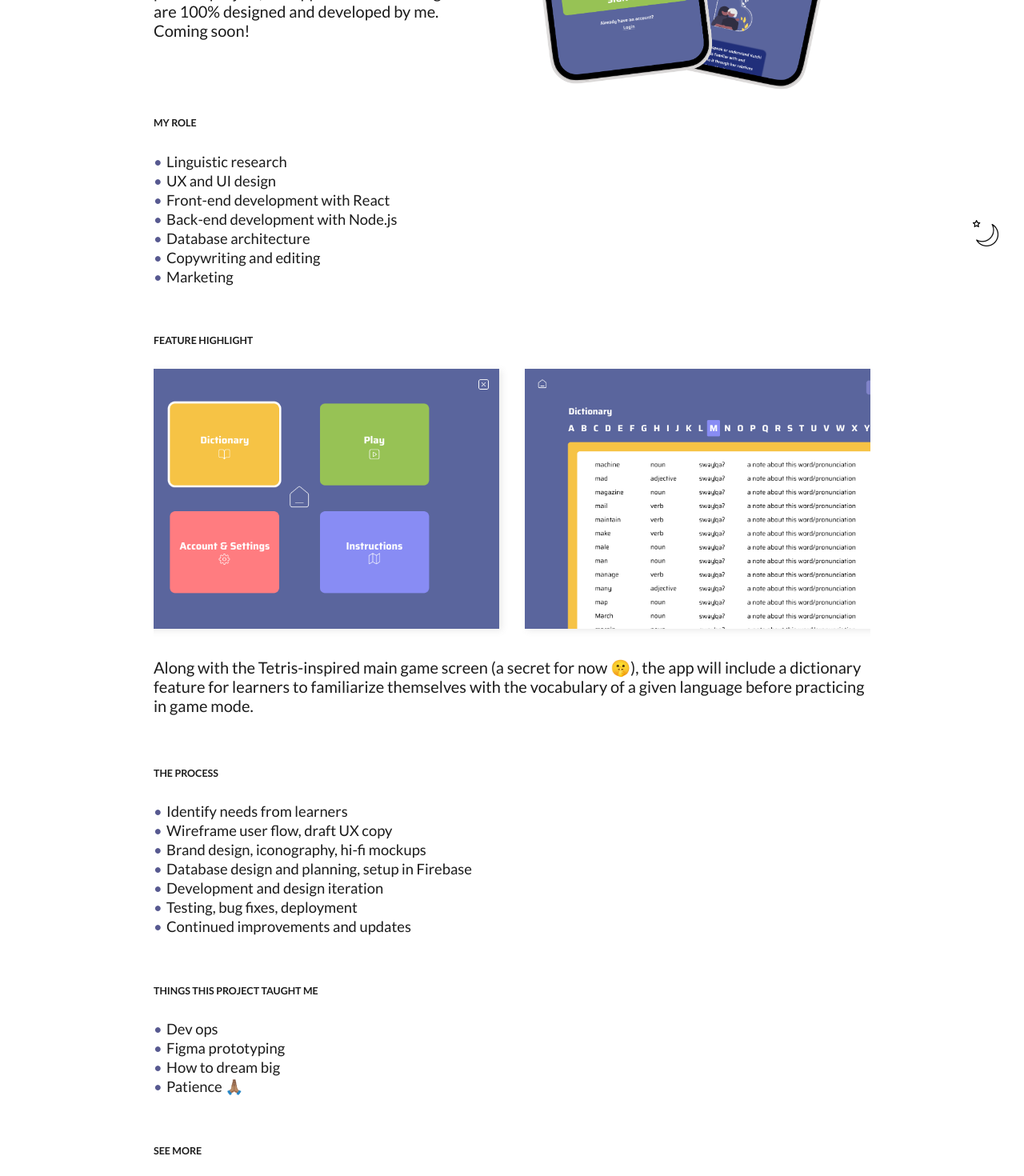
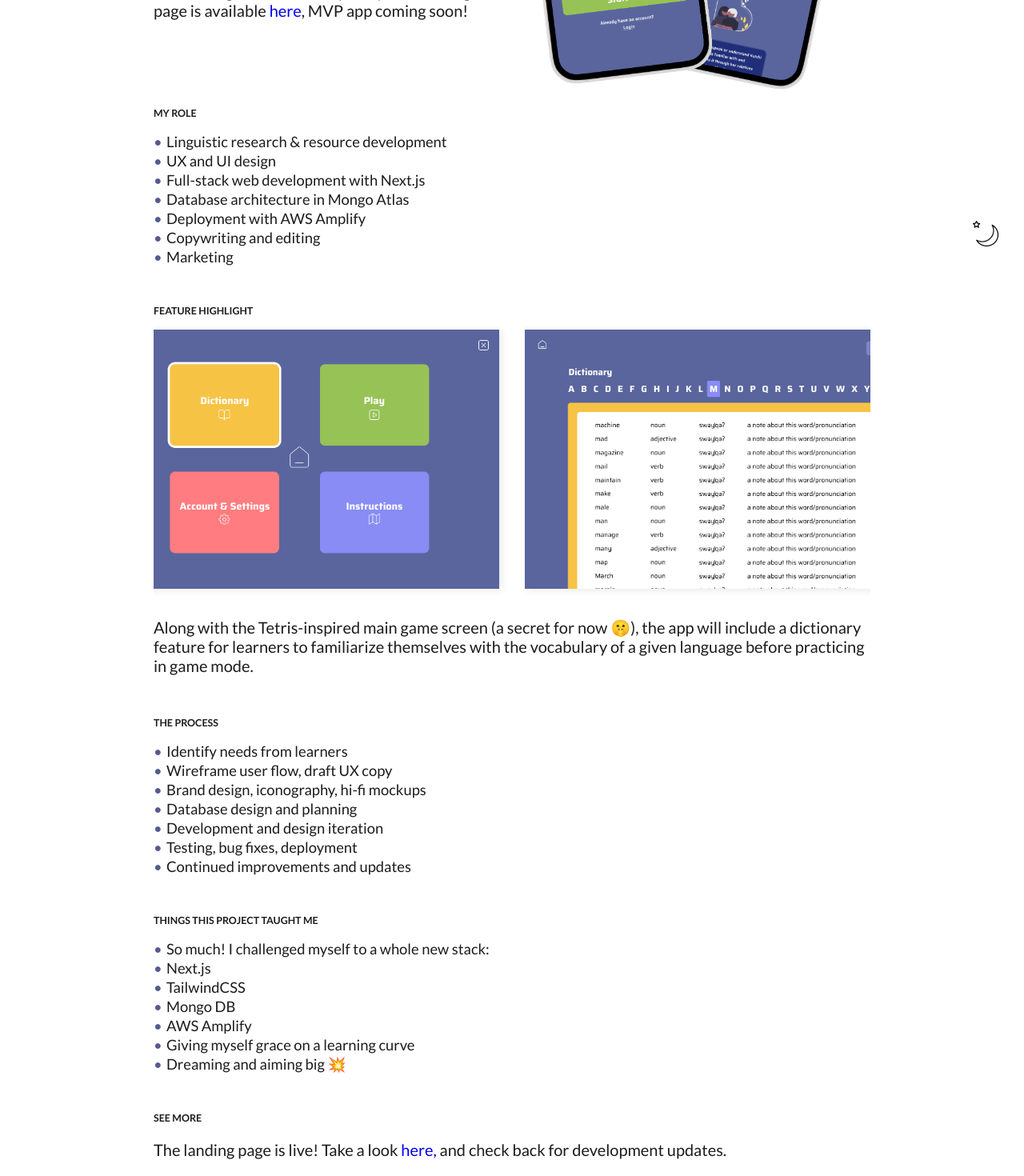
Before and after one commit to surayaclemens/portfolio, a React (Create React App) app: page /morphology in a window 1280 px wide. Shown: the part 460-1930 px from the top of the page at 80% size. Built offline with nearby package versions, Linux system fonts and the light colour scheme.

Commit message:
cleanup files, updated work and morphology pages for new site

```diff
--- a/src/App.js
+++ b/src/App.js
@@ -1,6 +1,5 @@
 import './App.scss';
 import { BrowserRouter, Switch, Route, Redirect } from 'react-router-dom';
-import { Component } from 'react';
 import HomePage from "./Pages/HomePage/HomePage";
 import MorphologyPage from "./Pages/MorphologyPage/MorphologyPage";
 import MyWorkPage from './Pages/MyWorkPage/MyWorkPage';
@@ -9,7 +8,7 @@ import ContactPage from './Pages/ContactPage/ContactPage';
 import OddRealmPage from './Pages/OddRealmPage/OddRealmPage';
 import CedulifyPage from './Pages/CedulifyPage/CedulifyPage';
 import AlatuliePage from './Pages/AlatuliePage/AlatuliePage';
-import { useState, useEffect } from 'react';
+import { useState } from 'react';
 import sunIcon from './Assets/sun-icon.png';
 import moonIcon from './Assets/moon-icon.png';
 import Footer from './Components/Footer/Footer';
--- a/src/Components/ProjectTemplate/ProjectTemplate.scss
+++ b/src/Components/ProjectTemplate/ProjectTemplate.scss
@@ -40,6 +40,7 @@
     &__subtitle{
         text-transform: uppercase;
         font-weight: 700;
+        margin: 0;
     }
     &__details{
         line-height: 1.5rem;
--- a/src/Pages/AlatuliePage/AlatuliePage.js
+++ b/src/Pages/AlatuliePage/AlatuliePage.js
@@ -4,10 +4,8 @@ import alatulieHero from '../../Assets/project-shots/alatulie/alatulie-hero.png'
 import alatulieFeature1 from '../../Assets/project-shots/alatulie/select.png';
 import alatulieFeature2 from '../../Assets/project-shots/alatulie/input.png';
 import alatulieFeature3 from '../../Assets/project-shots/alatulie/output.png';
-import alatulieFeature4 from '../../Assets/project-shots/alatulie/code.png';
 import alatulieMore1 from '../../Assets/project-shots/alatulie/more1.png';
 import alatulieMore2 from '../../Assets/project-shots/alatulie/more2.png';
-import alatulieMore3 from '../../Assets/project-shots/alatulie/more3.png';
 import alatulieMore4 from '../../Assets/project-shots/alatulie/more4.png';
 import alatulieMore5 from '../../Assets/project-shots/alatulie/more5.png';
 
--- a/src/Pages/ContactPage/ContactPage.js
+++ b/src/Pages/ContactPage/ContactPage.js
@@ -22,16 +22,16 @@ function ContactPage () {
             <span className='main__link main__link--blue' onClick={copyToClipboard}> surayaclemens@gmail.com</span>
           </p>
           <p className='main__text'>Or if you're more of a LinkedIn person, I'm at
-            <a href="https://www.linkedin.com/in/suraya-clemens/" target='_blank' className='main__link main__link--red'> linkedin/suraya-clemens
+            <a href="https://www.linkedin.com/in/suraya-clemens/" target='_blank' rel="noreferrer" className='main__link main__link--red'> linkedin/suraya-clemens
             </a>
           </p>
           <p className='main__text'>You can also check out my commits on
-            <a href="https://github.com/surayaclemens" target='_blank' className='main__link main__link--orange'> github/surayaclemens
+            <a href="https://github.com/surayaclemens" target='_blank' rel="noreferrer" className='main__link main__link--orange'> github/surayaclemens
             </a>
           </p>
           <p className='main__text'>Or get it all in a neat
             <span>
-              <a className='main__link main__link--indigo' href={resume} target="_blank" rel="noopener noreferrer"> resume </a>
+              <a className='main__link main__link--indigo' href={resume} target="_blank" rel="noreferrer"> resume </a>
             </span>
             package
           </p>
--- a/src/Pages/HomePage/HomePage.js
+++ b/src/Pages/HomePage/HomePage.js
@@ -1,8 +1,6 @@
 import './HomePage.scss';
 import { NavLink, useLocation } from 'react-router-dom';
 import { useState, useEffect} from 'react';
-import helloWorld from '../../Assets/hello_world_logo.svg';
-import Modal from '../../Components/Modal/Modal';
 
 function HomePage () {
 
--- a/src/Pages/MorphologyPage/MorphologyPage.js
+++ b/src/Pages/MorphologyPage/MorphologyPage.js
@@ -17,14 +17,14 @@ function MorphologyPage ({projectTitle}) {
       <ProjectTemplate
         projectTitle={<h1 className='morphology__title'>Morphology</h1>}
         projectImage={morphologyHero}
-        overviewDetails={<p className='section__details'>Morphology is an upcoming web app for learning heritage languages. My ultimate passion project, the app and its marketing site are 100% designed and developed by me. Coming soon!</p>}
+        overviewDetails={<p className='section__details'>Morphology is a gamified learning platform for heritage languages. My ultimate passion project, the app and its marketing site are 100% designed and developed by me. Landing page is available <a href='https://www.learnmorphology.ca/' target="_blank" rel="noreferrer">here</a>, MVP app coming soon!</p>}
         roleDetails={
           <ul className='section__list'>
-            <li className='section__list-item'>Linguistic research</li>
+            <li className='section__list-item'>Linguistic research & resource development</li>
             <li className='section__list-item'>UX and UI design</li>
-            <li className='section__list-item'>Front-end development with React</li>
-            <li className='section__list-item'>Back-end development with Node.js</li>
-            <li className='section__list-item'>Database architecture</li>
+            <li className='section__list-item'>Full-stack web development with Next.js</li>
+            <li className='section__list-item'>Database architecture in Mongo Atlas</li>
+            <li className='section__list-item'>Deployment with AWS Amplify</li>
             <li className='section__list-item'>Copywriting and editing</li>
             <li className='section__list-item'>Marketing</li>
           </ul>
@@ -43,7 +43,7 @@ function MorphologyPage ({projectTitle}) {
           <li className='section__list-item'>Identify needs from learners</li>
           <li className='section__list-item'>Wireframe user flow, draft UX copy</li>
           <li className='section__list-item'>Brand design, iconography, hi-fi mockups</li>
-          <li className='section__list-item'>Database design and planning, setup in Firebase</li>
+          <li className='section__list-item'>Database design and planning</li>
           <li className='section__list-item'>Development and design iteration</li>
           <li className='section__list-item'>Testing, bug fixes, deployment</li>
           <li className='section__list-item'>Continued improvements and updates</li>
@@ -51,13 +51,16 @@ function MorphologyPage ({projectTitle}) {
       }
       toolDetails={
       <ul className='section__list'>
-        <li className='section__list-item'>Dev ops</li>
-        <li className='section__list-item'>Figma prototyping</li>
-        <li className='section__list-item'>How to dream big</li>
-        <li className='section__list-item'>Patience 🙏🏽</li>
+        <li className='section__list-item'>So much! I challenged myself to a whole new stack:</li>
+        <li className='section__list-item'>Next.js</li>
+        <li className='section__list-item'>TailwindCSS</li>
+        <li className='section__list-item'>Mongo DB</li>
+        <li className='section__list-item'>AWS Amplify</li>
+        <li className='section__list-item'>Giving myself grace on a learning curve</li>
+        <li className='section__list-item'>Dreaming and aiming big 💥</li>
       </ul>}
         moreDetails={
-          <p className='section__details'>You can expect to read more about Morphology late 2023.</p>
+          <p className='section__details'>The landing page is live! Take a look <a href='https://www.learnmorphology.ca/' target='_blank' rel='noreferrer'>here,</a> and check back for development updates.</p>
         }
         moreImages={
           <div className='carousel'>
--- a/src/Pages/MyWorkPage/MyWorkPage.js
+++ b/src/Pages/MyWorkPage/MyWorkPage.js
@@ -19,6 +19,7 @@ function MyWorkPage () {
     oddrealm: false,
     alatulie: false,
     vanbros: false,
+    portfolio: false
   });
 
   const handleMouseOver = (linkKey) => {
@@ -41,21 +42,25 @@ function MyWorkPage () {
     return (
       <div className='work'>
         <main className='list'>
+          <NavLink onMouseEnter={() => handleMouseOver('morphology')} onMouseLeave={() => handleMouseLeave('morphology')} className="list__link "to="/morphology">
+            Morphology
+            {modalOpen.morphology && <Modal tags="web, next.js, tailwind, mongo, aws, design, education, linguistics"/>}
+          </NavLink>
           <NavLink onMouseEnter={() => handleMouseOver('cedulify')} onMouseLeave={() => handleMouseLeave('cedulify')} className="list__link "to="/cedulify">
             Cedulify
-            {modalOpen.cedulify && <Modal tags="web, mobile, angular, scss, node.js, flutter, dart, material design, firebase, wellness"/>}
-          </NavLink>
-          <NavLink onMouseEnter={() => handleMouseOver('morphology')} onMouseLeave={() => handleMouseLeave('morphology')} className="list__link "to="/morphology">
-            Morphology
-            {modalOpen.morphology && <Modal tags="web, react, node.js, firebase, design, linguistics"/>}
+            {modalOpen.cedulify && <Modal tags="web, mobile, angular, scss, node.js, flutter, dart, material design, firebase, docker, wellness"/>}
           </NavLink>
           <NavLink onMouseEnter={() => handleMouseOver('oddrealm')} onMouseLeave={() => handleMouseLeave('oddrealm')} className="list__link "to="/oddrealm">
             Odd Realm
-            {modalOpen.oddrealm && <Modal tags="web, react, node.js, tailwind, design, marketing site"/>}
+            {modalOpen.oddrealm && <Modal tags="web, react, node.js, tailwind, design, gaming"/>}
           </NavLink>
           <NavLink onMouseEnter={() => handleMouseOver('alatulie')} onMouseLeave={() => handleMouseLeave('alatulie')} className="list__link "to="/alatulie">
             Alatúlie
-            {modalOpen.alatulie && <Modal tags="web, react, scss, design, linguistics, fantasy, hackathon"/>}
+            {modalOpen.alatulie && <Modal tags="web, react, scss, design, fantasy, hackathon"/>}
+          </NavLink>
+          <NavLink onMouseEnter={() => handleMouseOver('portfolio')} onMouseLeave={() => handleMouseLeave('portfolio')} className="list__link "to="/">
+            This portfolio
+            {modalOpen.portfolio && <Modal tags="web, react, scss, heroku, design, portfolio"/>}
           </NavLink>
           <NavLink onMouseEnter={() => handleMouseOver('vanbros')} onMouseLeave={() => handleMouseLeave('vanbros')} className="list__link "to="/vanbros">
             Van Brothers
--- a/src/Pages/OddRealmPage/OddRealmPage.js
+++ b/src/Pages/OddRealmPage/OddRealmPage.js
@@ -2,12 +2,10 @@ import './OddRealmPage.scss';
 import ProjectTemplate from '../../Components/ProjectTemplate/ProjectTemplate';
 import oddrealmHero from '../../Assets/project-shots/odd-realm/hero.png';
 import oddrealmFeature1 from '../../Assets/project-shots/odd-realm/or_feature-1.png';
-import oddrealmFeature2 from '../../Assets/project-shots/odd-realm/or_feature-2.png';
 import oddrealmFeature3 from '../../Assets/project-shots/odd-realm/or_feature-3.png';
 import oddrealmMore1 from '../../Assets/project-shots/odd-realm/more1.png';
 import oddrealmMore2 from '../../Assets/project-shots/odd-realm/more2.png';
 import oddrealmMore3 from '../../Assets/project-shots/odd-realm/more3.png';
-import oddrealmMore4 from '../../Assets/project-shots/odd-realm/more4.png';
 
 
 function OddRealmPage ({projectTitle}) {
```
